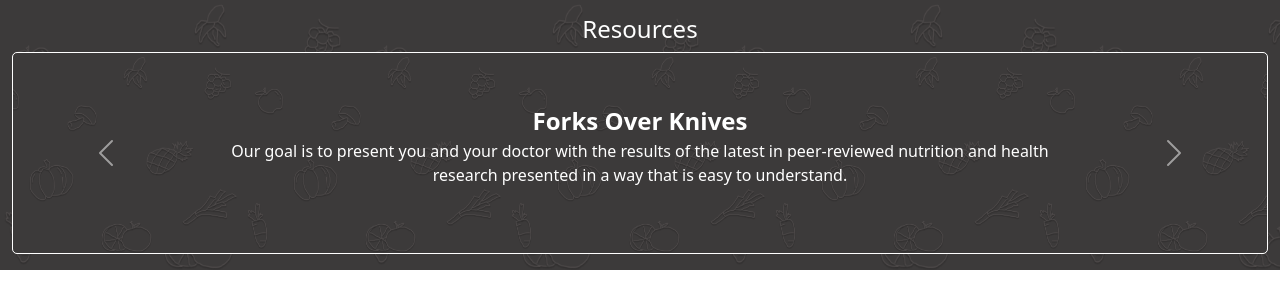
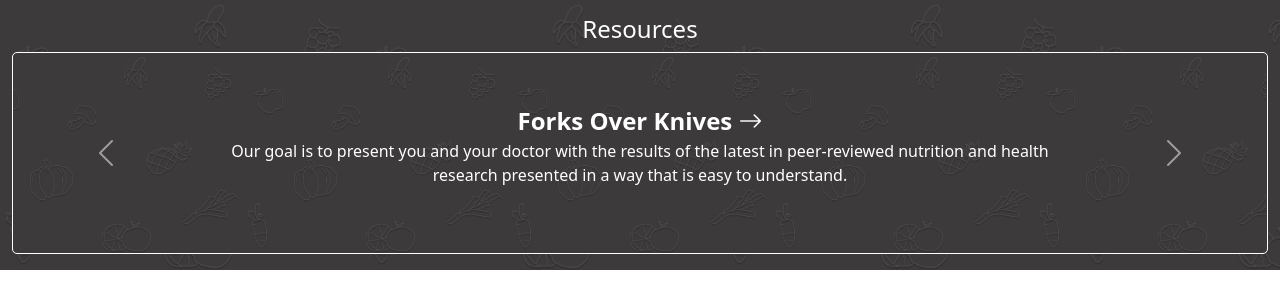
Before and after one commit to savitvitskiy/WFPB-Website, a Django app: page /about/ in a window 1280 px wide. Shown: the part 337-639 px from the top of the page. Run offline with Django 4.2, Linux system fonts and the light colour scheme; data comes from the database, SQL or seed files in the repository; both versions use the stored data as it was after the commit.

Commit message:
updated about page links

```diff
--- a/templates/about.html
+++ b/templates/about.html
@@ -21,7 +21,7 @@
       <div class="carousel-item background-image field resources">
       {% endif %}
 
-      <a href="{{ resource.link }}" target="_blank">{{ resource.title }}</a>
+      <a href="{{ resource.link }}" target="_blank">{{ resource.title }} <i class="bi bi-arrow-right"></i></a>
       <p>{{ resource.body }}</p>
 
       </div>
--- a/templates/base.html
+++ b/templates/base.html
@@ -7,6 +7,7 @@
     <meta name="viewport" content="width=device-width, initial-scale=1">
     <title>Whole Food Plant Based</title>
     <link rel="stylesheet" href="{% static 'css/style.css' %}">
+    <link rel="stylesheet" href="https://cdn.jsdelivr.net/npm/bootstrap-icons@1.5.0/font/bootstrap-icons.css">
     <link href="https://cdn.jsdelivr.net/npm/bootstrap@5.3.2/dist/css/bootstrap.min.css" rel="stylesheet" integrity="sha384-T3c6CoIi6uLrA9TneNEoa7RxnatzjcDSCmG1MXxSR1GAsXEV/Dwwykc2MPK8M2HN" crossorigin="anonymous">
 </head>
 
```
Also changed, not shown: db.sqlite3.
